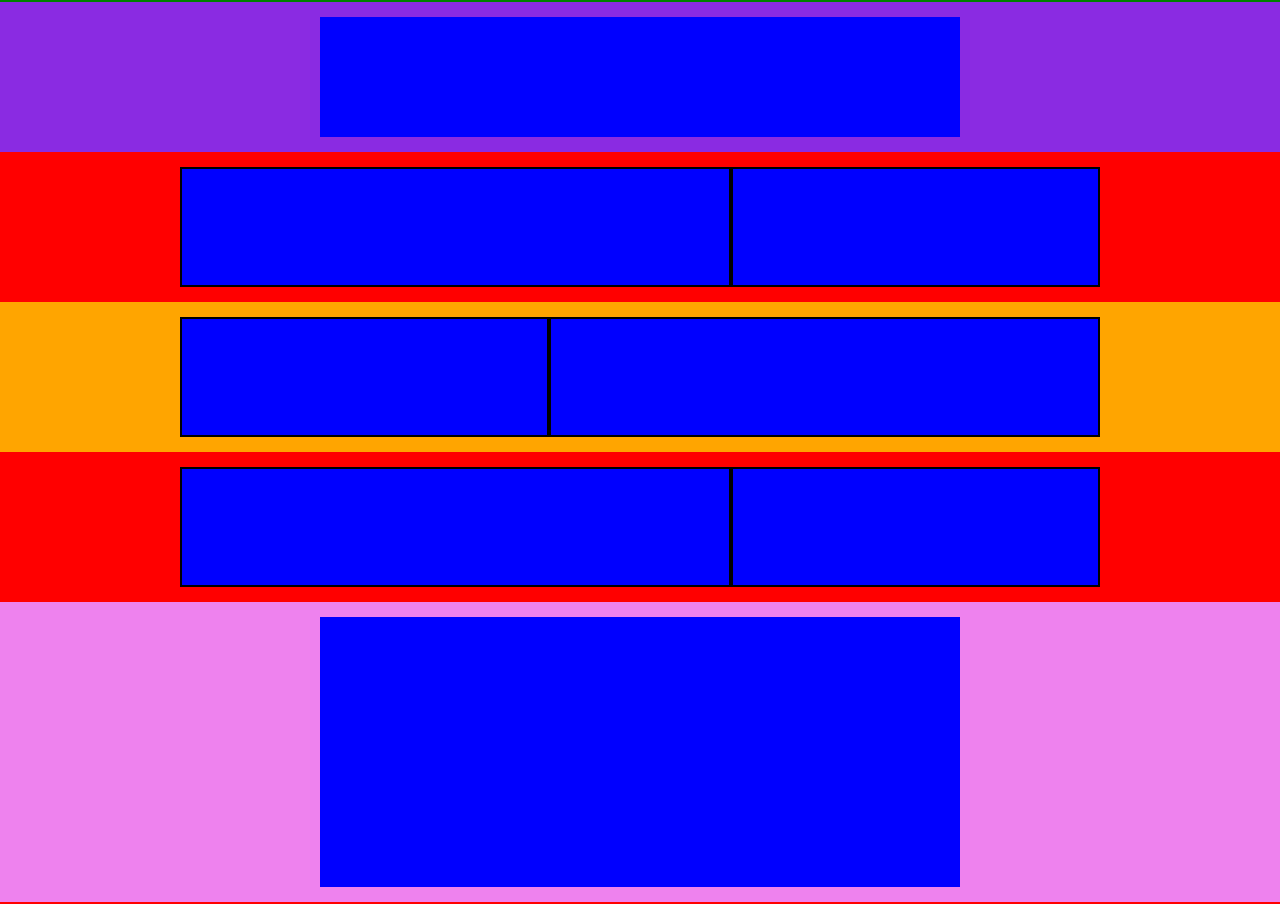
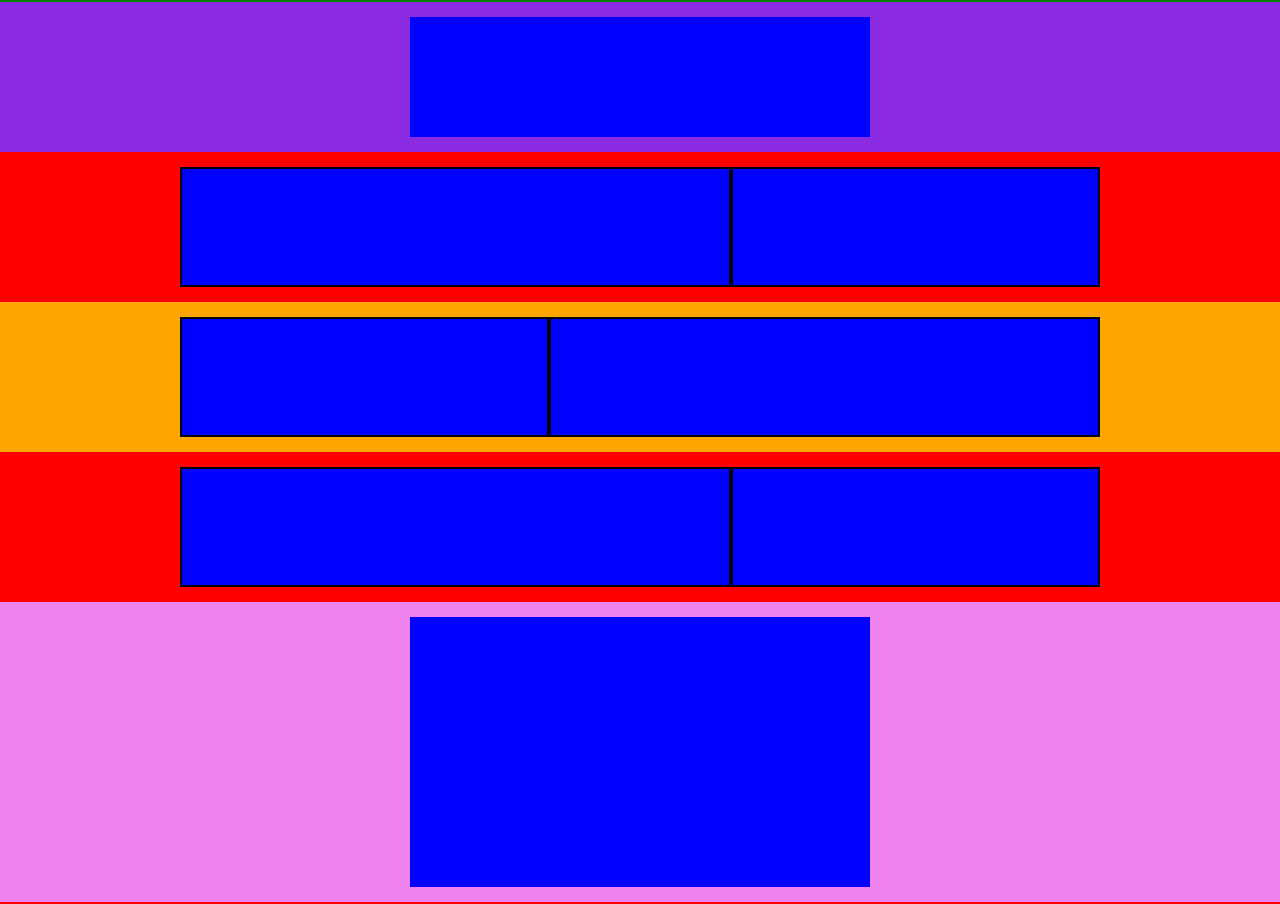
Before and after one commit to GiuseppeRepici/htmlcss-struttura-discord, a plain HTML site: page index.html in a window 1280 px wide. Shown: the part 48-952 px from the top of the page. Drawn offline with Linux system fonts and the light colour scheme.

Commit message:
larghezze statiche

```diff
--- a/css/style.css
+++ b/css/style.css
@@ -19,6 +19,7 @@
     background-color: orange;
     align-self: center;
     display: flex;
+    flex-shrink: 0;
     justify-content: space-between;
 }
 
@@ -47,13 +48,15 @@
     background-color: blueviolet;
     height: 150px;
     display: flex;
+    flex-shrink: 0;
     justify-content: center;
 }
 
 .box1{
     background-color: blue;
     height: 120px;
-    width: 50%;
+    width: 460px;
+    flex-shrink: 0;
     align-self: center;
 }
 
@@ -68,6 +71,7 @@
     background-color: blue;
     height: 120px;
     width: 920px;
+    flex-shrink: 0;
     align-self: center;
     display: flex;
 }
@@ -109,7 +113,8 @@
 .box4{
     background-color: blue;
     height: 90%;
-    width: 50%;
+    width: 460px;
+    flex-shrink: 0;
     align-self: center;
 }
 
@@ -123,6 +128,7 @@
     background-color: blue;
     height: 130px;
     width: 920px;
+    flex-shrink: 0;
     margin-top: 7px;
     align-self: ;
     display: flex;
@@ -149,6 +155,7 @@ footer{
 .box6{
     height: 80%;
     width: 920px;
+    flex-shrink: 0;
     background-color: aqua;
     display: flex;
     justify-content: space-between;
```
Also changed, not shown: 1 other file.
